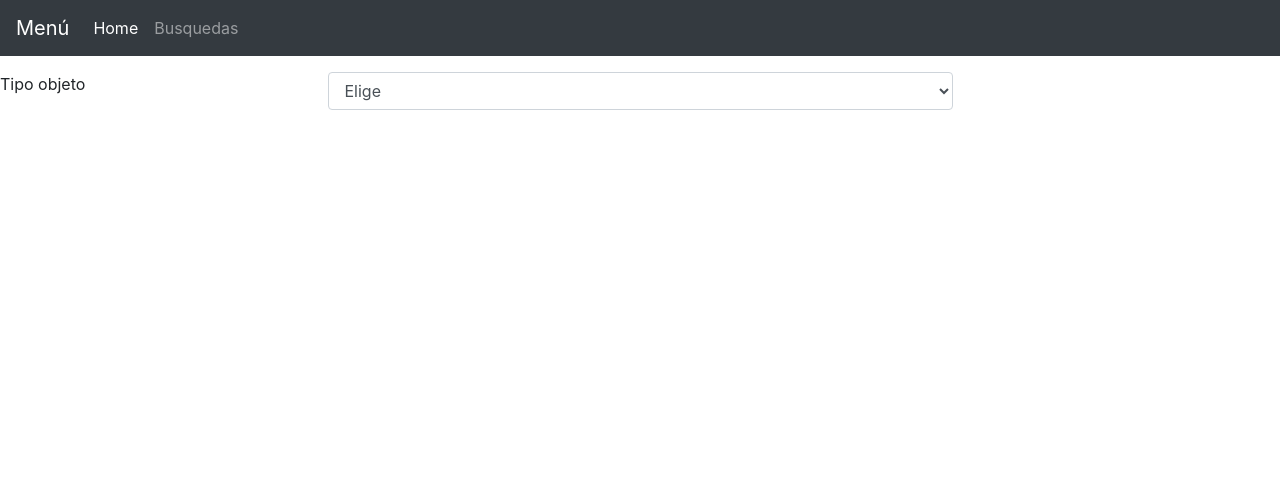
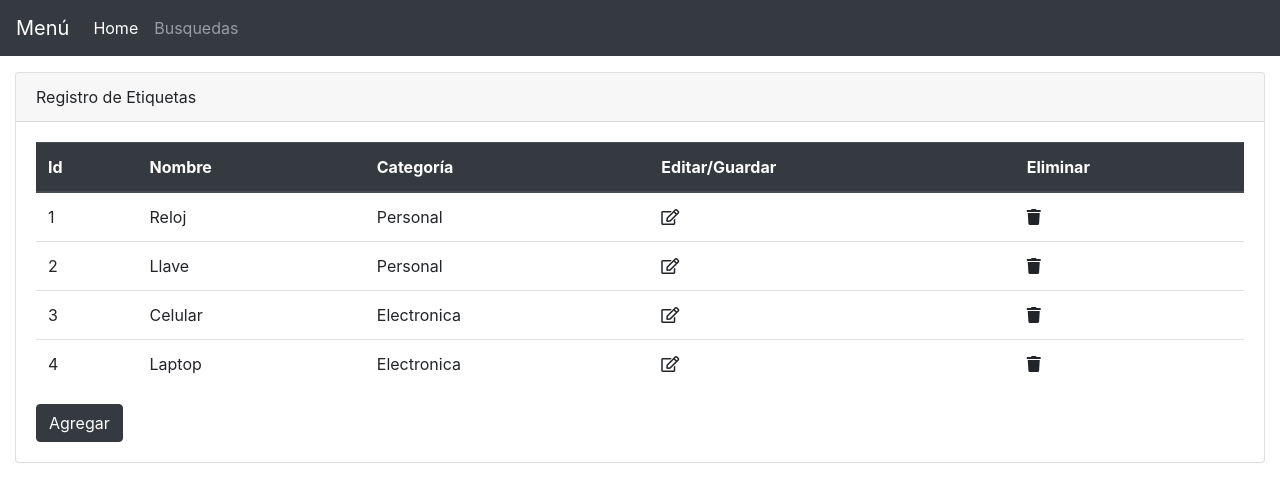
Before and after one commit to PFMelendez/inventarioop, a React app: page /admin/tags in a window 1280 px wide. Before the commit this address led to /. Shown: the top 502 px of the page. Built offline with nearby package versions, Linux system fonts and the light colour scheme.

Commit message:
Se le da funcionalidad al administrador de tags sin conexion a db

```diff
--- a/package.json
+++ b/package.json
@@ -6,6 +6,9 @@
     "@babel/core": "7.2.2",
     "@babel/plugin-transform-react-jsx": "^7.3.0",
     "@babel/plugin-transform-react-jsx-source": "^7.2.0",
+    "@fortawesome/fontawesome-svg-core": "^1.2.17",
+    "@fortawesome/free-solid-svg-icons": "^5.8.1",
+    "@fortawesome/react-fontawesome": "^0.1.4",
     "@svgr/webpack": "4.1.0",
     "babel-core": "7.0.0-bridge.0",
     "babel-eslint": "9.0.0",
--- a/public/index.html
+++ b/public/index.html
@@ -10,7 +10,7 @@
     <meta name="theme-color" content="#000000" />
 
     <link rel="manifest" href="%PUBLIC_URL%/manifest.json" />
-
+    <link rel="stylesheet" href="https://use.fontawesome.com/releases/v5.8.1/css/all.css" integrity="sha384-50oBUHEmvpQ+1lW4y57PTFmhCaXp0ML5d60M1M7uH2+nqUivzIebhndOJK28anvf" crossorigin="anonymous">
     <title>React App</title>
   </head>
   <body>
--- a/src/App.js
+++ b/src/App.js
@@ -4,6 +4,7 @@ import { Route, Switch, Redirect } from 'react-router';
 import Navigation from './components/navegation';
 import Home from './containers/Home';
 import Login from './containers/Login';
+import Tags from './containers/Admin';
 import 'bootstrap/dist/css/bootstrap.css';
 
 class App extends Component {
@@ -15,6 +16,7 @@ class App extends Component {
         <Switch location={location}>
           <Route exact path="/" component={Home} />
           <Route exact path="/login" component={Login} />
+          <Route exact path="/admin/tags" component={Tags} />
           <Redirect to="/" />
         </Switch>
       </div>
--- a/src/components/navegation.js
+++ b/src/components/navegation.js
@@ -4,15 +4,15 @@ import React, {Component} from 'react';
 class Navigation extends Component{
   render() {
     return (
-      <nav class="navbar navbar-expand-lg navbar-dark bg-dark">
-        <a class="navbar-brand" href="#">Menú</a>
-        <div class="collapse navbar-collapse" id="navbarNav">
-          <ul class="navbar-nav">
-            <li class="nav-item active">
-              <a class="nav-link" href="#">Home <span class="sr-only">(current)</span></a>
+      <nav className="navbar navbar-expand-lg navbar-dark bg-dark">
+        <a className="navbar-brand" href="#">Menú</a>
+        <div className="collapse navbar-collapse" id="navbarNav">
+          <ul className="navbar-nav">
+            <li className="nav-item active">
+              <a className="nav-link" href="#">Home <span className="sr-only">(current)</span></a>
             </li>
-            <li class="nav-item">
-              <a class="nav-link" href="#">Busquedas</a>
+            <li className="nav-item">
+              <a className="nav-link" href="#">Busquedas</a>
             </li>
           </ul>
         </div>
--- /dev/null
+++ b/src/containers/Admin/TagItem.jsx
@@ -0,0 +1,52 @@
+import React, { Component } from 'react';
+
+export default class TagItem extends Component {
+    constructor(props){
+        super(props);
+        this.state ={isEdit:false}
+        this.editTag = this.editTag.bind(this);
+        this.editTagSubmit = this.editTagSubmit.bind(this);
+        this.deleteTag = this.deleteTag.bind(this);
+    }
+
+    deleteTag(){
+        const {id} = this.props.tag;
+        this.props.deleteTag(id);
+    }
+
+    editTag(){
+        this.setState((prevState,props) => ({
+        isEdit : !prevState.isEdit
+        }))
+    }
+
+    editTagSubmit(){
+        const {id} = this.props.tag;
+        this.setState((prevState,props) => ({
+        isEdit : !prevState.isEdit
+        }));
+        this.props.editTagSubmit(id,this.nameInput.value,this.categoryInput.value);
+    }
+
+    render() {
+        const {id,name,category} = this.props.tag;
+        return (
+        this.state.isEdit === true ?
+        <tr className="bg-warning" key={this.props.index}>
+            <td><input ref={id => this.id = id} defaultValue ={id}/></td>
+            <td><input ref={nameInput => this.nameInput = nameInput} defaultValue ={name}/></td>
+            <td><input defaultValue={category} ref={categoryInput => this.categoryInput = categoryInput}/></td>
+            <td><i className="far fa-save" onClick={this.editTagSubmit}></i></td>
+            <td><i className="fas fa-trash"></i></td>
+        </tr>
+        :
+        <tr key={this.props.index}>
+            <td>{id}</td>
+            <td>{name}</td>
+            <td>{category}</td>
+            <td><i className="far fa-edit" onClick={this.editTag}></i></td>
+            <td><i className="fas fa-trash" onClick={this.deleteTag}></i></td>
+        </tr>
+        );
+    }
+}
--- /dev/null
+++ b/src/containers/Admin/TagList.jsx
@@ -0,0 +1,12 @@
+import React, { Component } from 'react';
+import TagItem from './TagItem.jsx';
+
+export default class TagList extends Component {
+    render() {
+        let tags = this.props.tagList;
+        const trItem = tags.map( (item,index) => <TagItem key={index} tag={item} index={index} editTagSubmit={this.props.editTagSubmit} deleteTag={this.props.deleteTag}/>)
+        return (
+            <tbody>{trItem}</tbody>
+        );
+    }
+}
--- /dev/null
+++ b/src/containers/Admin/index.js
@@ -0,0 +1,84 @@
+import React, { Component } from 'react';
+import TagList from './TagList.jsx';
+import './styles.css';
+
+/* registros estaticos temporales, posteriormente se conectará con la bd*/
+
+const tagList = [{id:1,name:'Reloj',category:'Personal'/*,subcategory:'Personal'*/},
+                  {id:2,name:'Llave',category:'Personal'/*,subcategory:'Personal'*/},
+                  {id:3,name:'Celular',category:'Electronica'/*,subcategory:'Telefonos'*/},
+                  {id:4,name:'Laptop',category:'Electronica'/*,subcategory:'Computadoras'*/}];
+
+if (localStorage.getItem("tags") === null)
+  localStorage.setItem('tags', JSON.stringify(tagList));
+
+class Tags extends Component {
+  constructor(props) {
+    super(props);
+    this.state = {
+      tagList: []
+    }
+
+    this.editTagSubmit = this.editTagSubmit.bind(this);
+    this.deleteTag = this.deleteTag.bind(this);
+    this.addNewTag = this.addNewTag.bind(this);
+  }
+
+  componentWillMount() {
+    let tagList = JSON.parse(localStorage.getItem("tags"));
+    this.setState((prevState, props) => ({
+      tagList: tagList
+    }));
+  }
+
+  addNewTag() {
+    this.setState((prevState, props) => ({
+      tagList: [...prevState.tagList, { id:Math.max(...prevState.tagList.map(function(o){return o.id})) + 1,name: '---', category: '---'}]
+    }));
+  }
+
+  deleteTag(id) {
+    let r = window.confirm("Do you want to delete this item");
+    if (r === true) {
+    let filteredTagList = this.state.tagList.filter(x => x.id !== id);
+    this.setState((prevState, props) => ({
+      tagList: filteredTagList
+    }));
+    localStorage.setItem('tags', JSON.stringify(filteredTagList));
+    }
+  }
+
+  editTagSubmit(id,name, category, subcategory) {
+    let tagListCopy = this.state.tagList.map((tag) => {
+      if (tag.id === id) {
+        tag.name = name;
+        tag.category = category;
+        //tag.subcategory = subcategory;
+      }
+      return tag;
+    });
+    this.setState((prevState, props) => ({
+      tagList: tagListCopy
+    }));
+    localStorage.setItem('tags', JSON.stringify(tagListCopy));
+  }
+
+  render() {
+    return (
+    <div className="container-fluid">
+    <div className="row mt-3"><div className="col-lg-12">
+    <div className="card">
+    <div className="card-header">
+    Registro de Etiquetas
+    </div>
+    <div className="card-body">
+    <table className="table table-hover">
+    <thead className="thead-dark"><tr><th>Id</th><th>Nombre</th><th>Categoría</th><th>Editar/Guardar</th><th>Eliminar</th></tr></thead>
+    <TagList deleteTag={this.deleteTag} tagList={this.state.tagList} editTagSubmit={this.editTagSubmit} />
+    </table>
+    <button className="btn btn-dark pull-left" onClick={this.addNewTag}>Agregar</button>
+    </div></div></div></div></div>
+    );
+  }
+}
+export default Tags;
```
Also changed, not shown: src/components/adminTags.js (added, +17 -0 lines), src/containers/Admin/styles.css (added), 1 other file (tests, documents, lock files or other folders).
